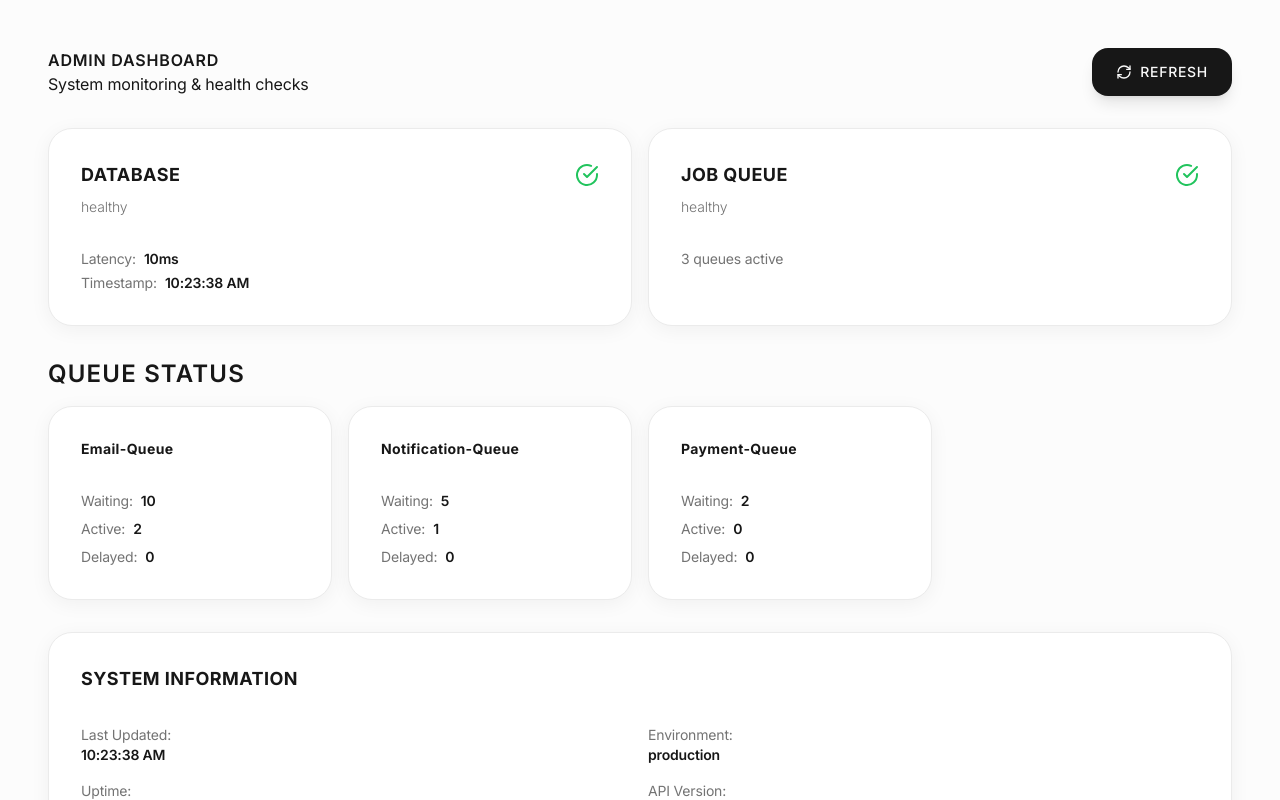
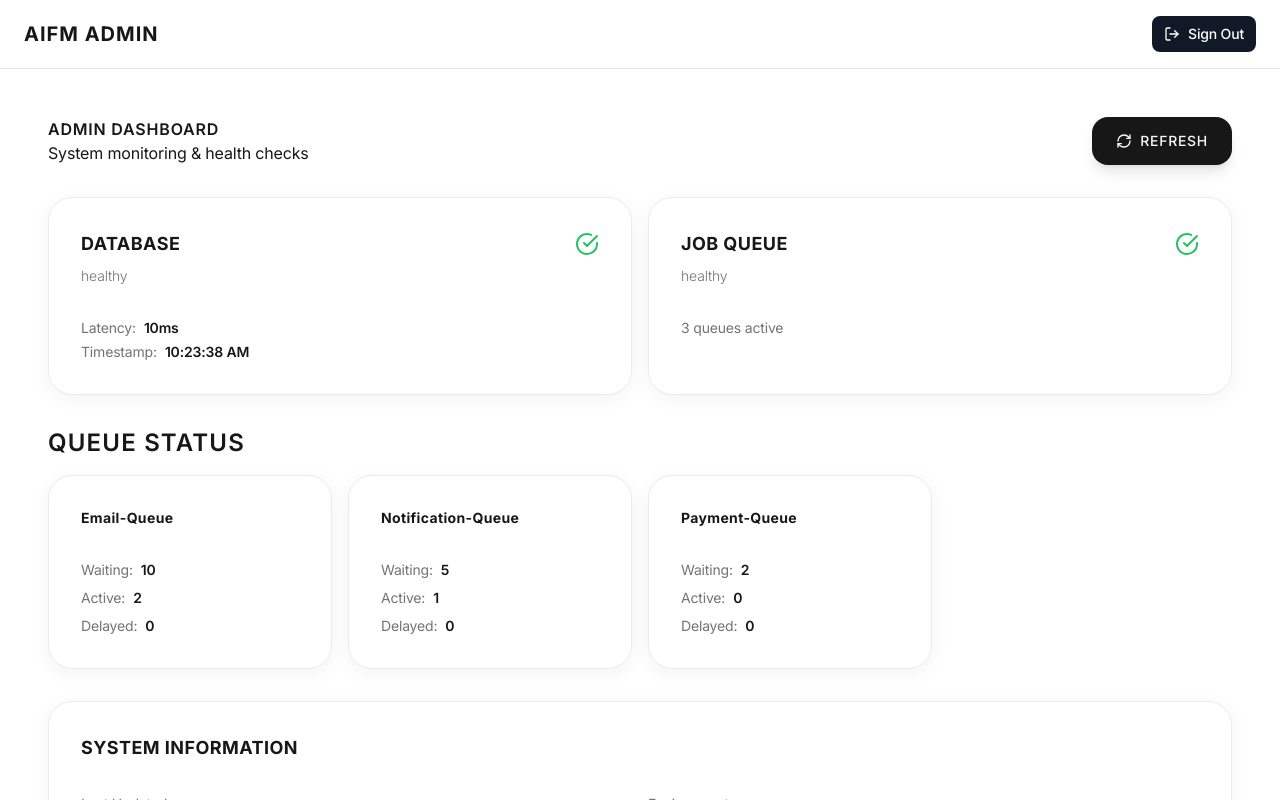
Before and after one commit to chgenberg/AIFM, a Next.js app in the folder apps/web/: page /admin/dashboard in a window 1280 px wide. Both pictures are taken after a click on the button "REFRESH". Shown: the top 800 px of the page. Built offline with nearby package versions, Linux system fonts and the light colour scheme; no server answers.

Commit message:
fix: simplify dashboard header and remove Navigation component

```diff
--- a/apps/web/src/app/admin/dashboard/page.tsx
+++ b/apps/web/src/app/admin/dashboard/page.tsx
@@ -1,10 +1,10 @@
 'use client';
 
 import { useEffect, useState } from 'react';
-import Navigation from '@/components/Navigation';
+import { useSession, signOut } from 'next-auth/react';
 import { Button } from '@/components/Button';
 import { Card, CardContent, CardDescription, CardHeader, CardTitle } from '@/components/Card';
-import { RefreshCw, CheckCircle, AlertCircle } from 'lucide-react';
+import { RefreshCw, CheckCircle, AlertCircle, LogOut } from 'lucide-react';
 
 // Mock user for testing
 const userId = 'test-admin-001';
@@ -24,6 +24,7 @@ interface HealthData {
 }
 
 export default function AdminDashboardPage() {
+  const { data: session } = useSession();
   const [health, setHealth] = useState<HealthData | null>(null);
   const [loading, setLoading] = useState(true);
   const [lastRefresh, setLastRefresh] = useState<Date | null>(null);
@@ -78,8 +79,26 @@ export default function AdminDashboardPage() {
   const queueHealthy = health.checks.queue.status === 'healthy';
 
   return (
+    <div className="min-h-screen bg-white">
+      {/* Simple Header */}
+      <div className="border-b border-gray-200 bg-white sticky top-0 z-40">
+        <div className="max-w-7xl mx-auto px-6 py-4 flex justify-between items-center">
+          <h1 className="font-bold text-xl">AIFM ADMIN</h1>
+          <div className="flex items-center gap-4">
+            <span className="text-sm text-gray-600">{session?.user?.email}</span>
+            <button
+              onClick={() => signOut({ redirect: true, callbackUrl: '/' })}
+              className="flex items-center gap-2 px-3 py-2 text-sm font-medium bg-gray-900 text-white rounded-lg hover:bg-gray-800 transition"
+            >
+              <LogOut className="w-4 h-4" />
+              Sign Out
+            </button>
+          </div>
+        </div>
+      </div>
+
+      {/* Main Content */}
       <div className="page-container">
-      <Navigation />
         <div className="mb-8 flex items-center justify-between">
           <div>
             <h1 className="section-title">Admin Dashboard</h1>
@@ -198,5 +217,6 @@ export default function AdminDashboardPage() {
           </CardContent>
         </Card>
       </div>
+    </div>
   );
 }
```
Lines whose indentation alone changed are shown as unchanged.
